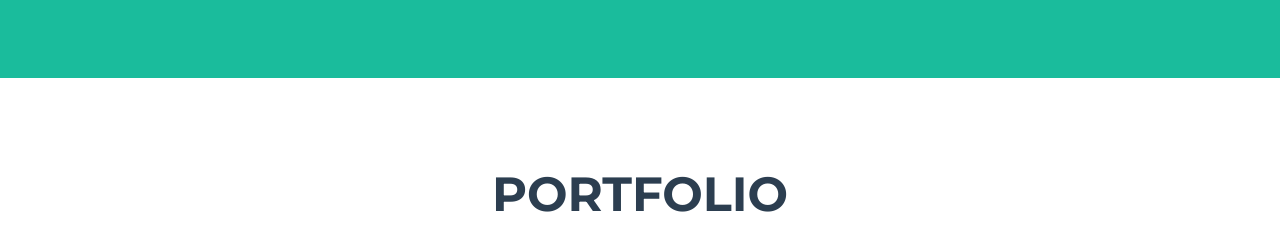
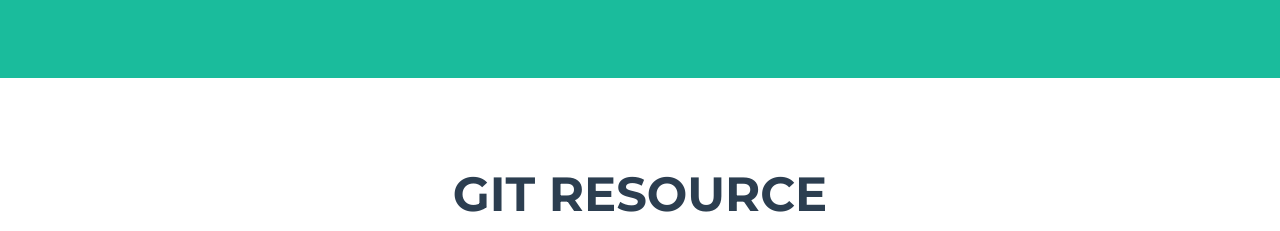
Before and after one commit to therkut/gitFirstProject, a plain HTML site: page index.html in a window 1280 px wide. Shown: the part 705-936 px from the top of the page. Drawn offline with nearby package versions, Linux system fonts and the light colour scheme.

Commit message:
title menus changes

```diff
--- a/index.html
+++ b/index.html
@@ -55,7 +55,7 @@
         <section class="page-section portfolio" id="portfolio">
             <div class="container">
                 <!-- Portfolio Section Heading-->
-                <h2 class="page-section-heading text-center text-uppercase text-secondary mb-0">Portfolio</h2>
+                <h2 class="page-section-heading text-center text-uppercase text-secondary mb-0">Git Resource</h2>
                 <!-- Icon Divider-->
                 <div class="divider-custom">
                     <div class="divider-custom-line"></div>
```
